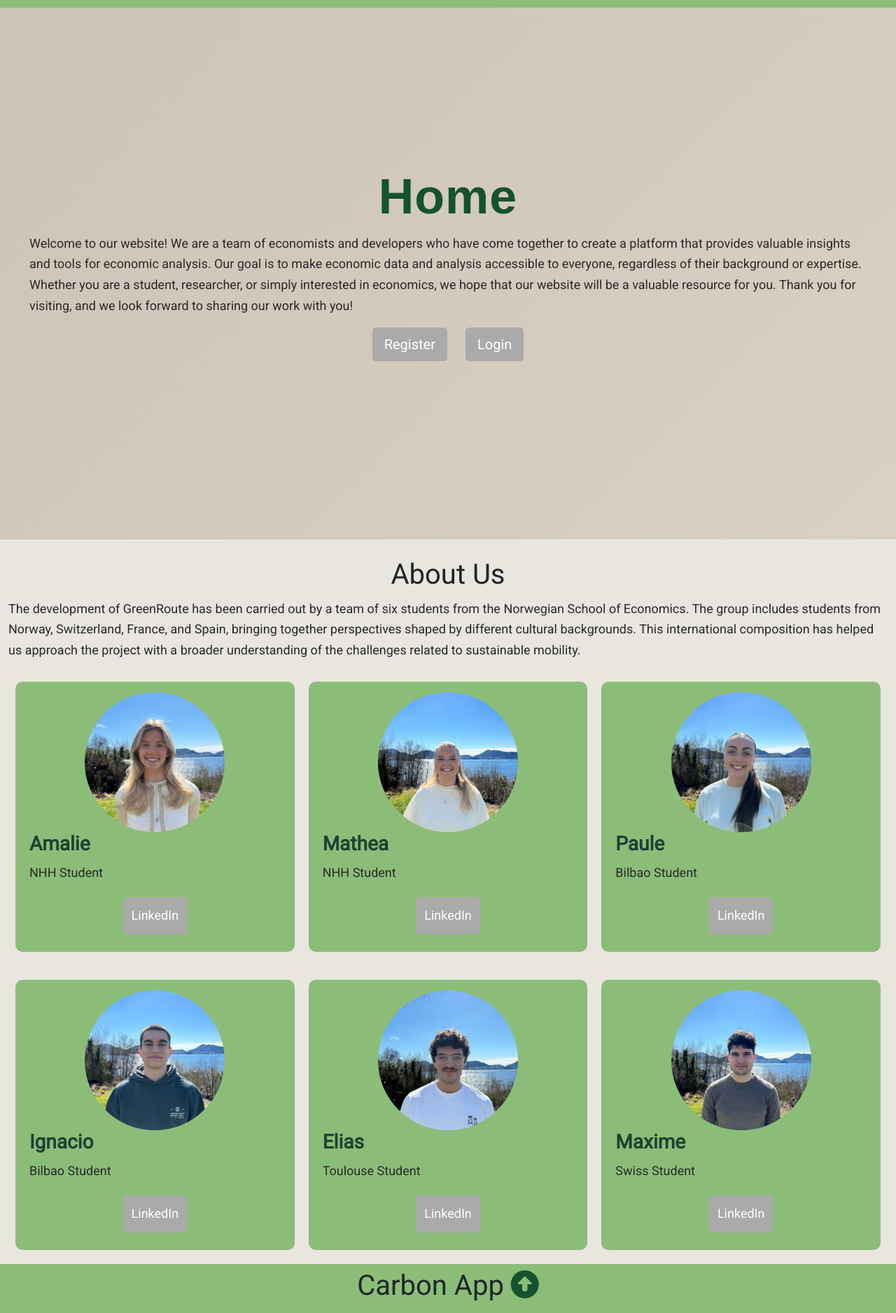
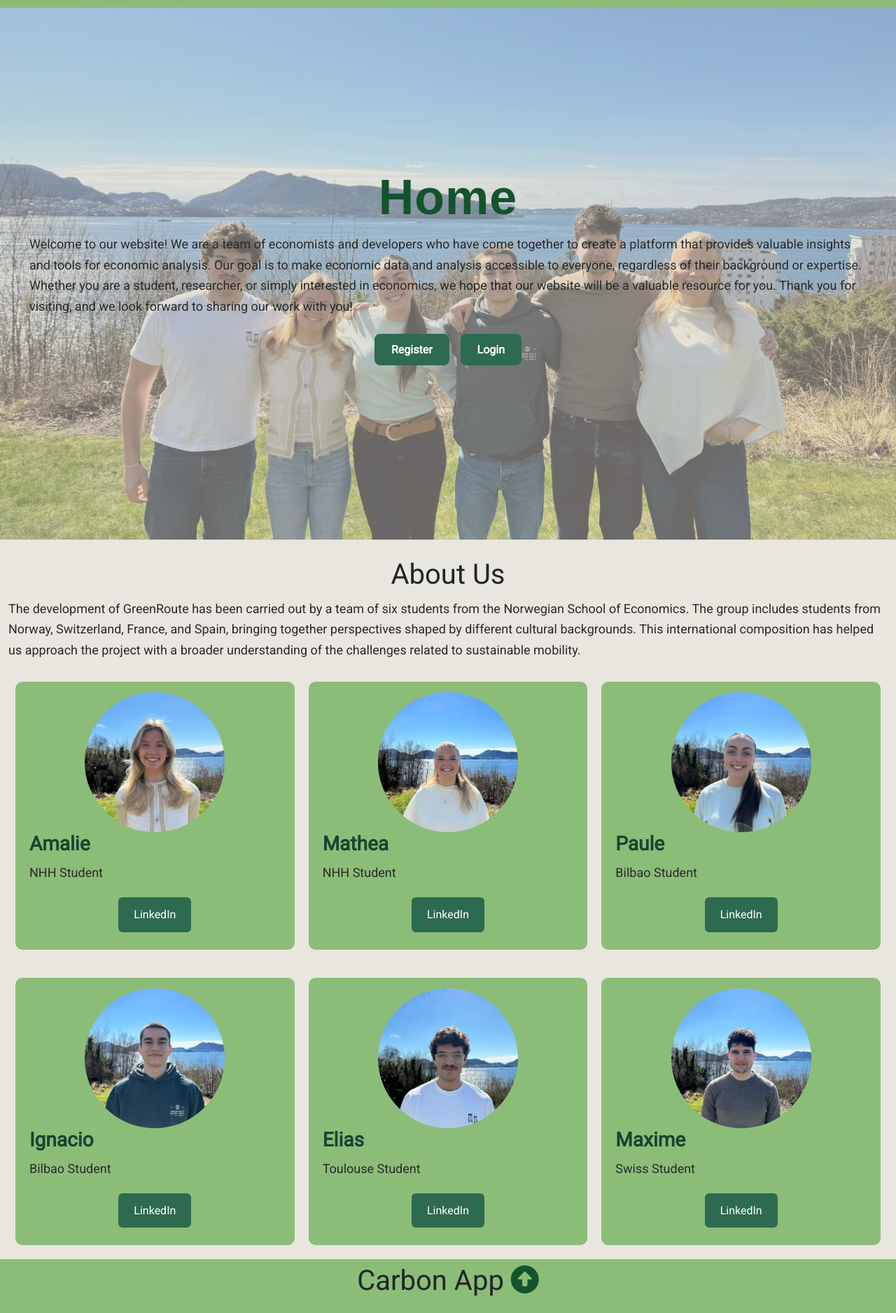
Before and after one commit to MaximePig/GRP4--GreenDigitalization-Github26, a Flask app: page / in a window 1280 px wide. Shown: the part 59-1935 px from the top of the page at 70% size. After the commit the page ends 1911 px from the top, so only its background shows below. Run offline with Flask 3, Linux system fonts and the light colour scheme; some libraries are stand-ins or nearby versions.

Commit message:
just little cleaning the code a little bit

```diff
--- a/capp/static/home.css
+++ b/capp/static/home.css
@@ -1,9 +1,4 @@
-/* Colors
-Home, section 1 (head, background): (#9fa7bf) #FAF0E6
-Home, section 1 (head, boxes): #568c63
-Home, section 2 (developers, background): #c5c8d9
-Home, section 2 (developers, boxes): #49736f
- */
+
 
 /* Utilities  */
 p {
@@ -12,9 +7,13 @@ p {
 }
 /* Section header_home */
 .section_header_home {
-  background: linear-gradient(135deg, #cdc3b7 0%, #d9d1c4 100%);
+  background:
+    /* semi-transparent overlay so the text stays readable */
+    linear-gradient(135deg, rgba(205, 195, 183, 0.5) 0%, rgba(217, 209, 196, 0.5) 100%),
+    /* your background image */
+    url("icons/grp-img-FOR19.jpg") center/cover no-repeat;
   padding: 40px 0 60px;
-  min-height: calc(105vh - 80px); /* full viewport minus navbar height */
+  min-height: calc(105vh - 80px);
   display: flex;
   align-items: center;
   justify-content: center;
@@ -50,27 +49,38 @@ p {
 .header_home .box:nth-of-type(1) {
   flex-grow:2;
 }
-.header_home .box:nth-of-type(2) {
-  flex-grow:1;
-}
+
 .container_buttons_links_header_home {
   display: flex;
   justify-content: center;
   align-items: center;
   flex-wrap:wrap;
+  gap: 16px;
+  margin-top: 24px;
 }
-.container_buttons_links_header_home a:hover {
-  color: #9fa7bf;
+
+/* Home hero buttons (Register / Login) */
+.home_btn {
+  background-color: #2d6a4f;
+  border-color: #2d6a4f;
+  color: white;
+  padding: 10px 24px;
+  border-radius: 8px;
+  font-weight: 600;
+  transition: all 0.2s ease;
 }
-.container_buttons_links_header_home btn {
-  width: 100px;
-  height: 100px;
-  background: #9fa7bf;
-  color: #fff;
-  display: flex;
-  justify-content:center;
-  align-items:center;
+
+.home_btn:hover {
+  background-color: #1b4332;
+  border-color: #1b4332;
+  color: white;
+  transform: translateY(-2px);
+  box-shadow: 0 6px 14px rgba(27, 67, 50, 0.25);
+  text-decoration: none;
 }
+
+
+
 /* Section developers */
 .section_developers {
   background-color:#e8e6df;
@@ -129,22 +139,29 @@ p {
   padding: 0px 0px;
   margin: 0px 0px;
 }
+
 .btn_developers {
-  padding: 10px 10px;
-  margin: 10px 10px 10px 10px;
+  padding: 10px 20px;
+  margin: 10px;
   color: #fff;
-  border-radius: 5px;
+  border-radius: 6px;
   text-decoration: none;
-  font-size: 18px;
-  background-color: #aaaaaa;
-  border: 2px solid  #aaaaaa;
+  font-size: 16px;
+  background-color: #2d6a4f;
+  border: 2px solid #2d6a4f;
+  transition: all 0.2s ease;
+  display: inline-block;
 }
+
 .btn_developers:hover {
   color: #fff;
-  background-color: #aaaaaa;
-  border: 2px solid #aaaaaa;
+  background-color: #1b4332;
+  border-color: #1b4332;
   text-decoration: none;
+  transform: translateY(-2px);
+  box-shadow: 0 4px 10px rgba(27, 67, 50, 0.25);
 }
+
 
 
 @media (max-width:768px) {
--- a/capp/templates/home.html
+++ b/capp/templates/home.html
@@ -23,12 +23,8 @@
         {% if current_user.is_authenticated %}
         {% else %}
         <div class="container_buttons_links_header_home">
-          <div class="btn">
-              <a href="{{url_for('users.register')}}" class="btn btn-primary btn-lg mr-2", style="background-color:#aaaaaa; border-color:#aaaaaa;">Register</a>
-          </div>
-          <div class="btn">
-              <a href="{{url_for('users.login')}}" class="btn btn-primary btn-lg mr-2", style="background-color:#aaaaaa; border-color:#aaaaaa;">Login</a>
-          </div>
+          <a href="{{url_for('users.register')}}" class="home_btn">Register</a>
+          <a href="{{url_for('users.login')}}" class="home_btn">Login</a>
         </div>
         {% endif %}
 
```
Also changed, not shown: capp/static/methodology.css (+11 -11 lines), capp/static/icons/greenroute_icon_carbon_footprint.svg (added), capp/static/icons/grp-img-FOR19.jpg (added), capp/templates/layout.html (line endings or trailing spaces).
